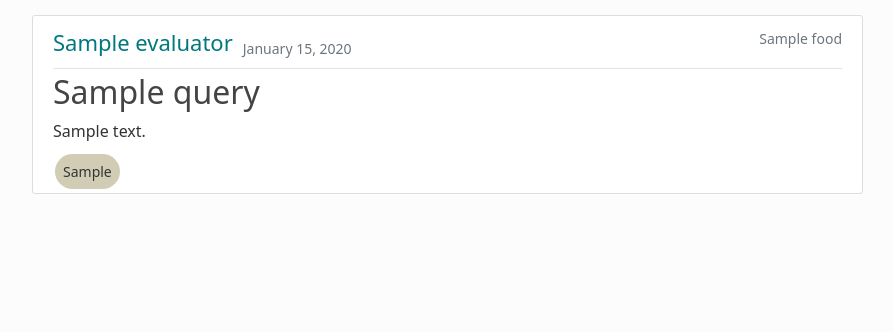
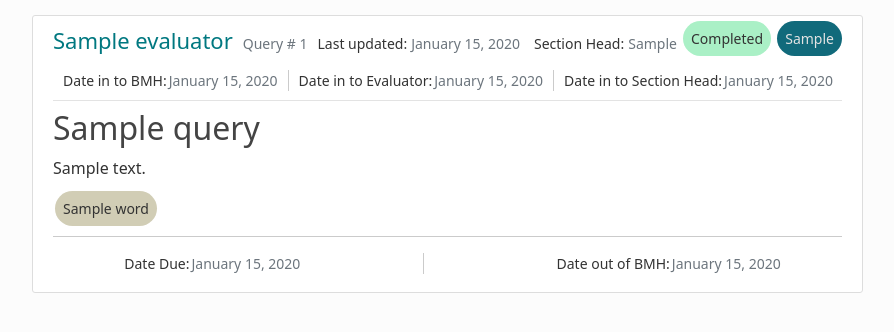
Before and after one commit to BFSSI-Bioinformatics-Lab/cqt_customer_query_tool, a Django app: template query/templates/Query/user_query.html in a window 1280 px wide. Shown: the part 115-447 px from the top of the page, without its empty margins (50-944 px from the left). Run offline with Django 4.2, Linux system fonts and the light colour scheme; tables that the repository leaves empty hold one stand-in row (values such as "Sample post"); the template is opened without the code that fills it: values that come from a table or form of the project are taken from there, most other values are stand-ins (such as "Sample title", 1, 10 or a date in 2020); some libraries are stand-ins or nearby versions.

Commit message:
user page update

```diff
--- a/query/templates/Query/user_query.html
+++ b/query/templates/Query/user_query.html
@@ -5,30 +5,110 @@
   {% for query in queries %}
     <article class="media content-section">
       <div class="media-body">
-          <div class="article-metadata d-flex flex-row justify-content-between">
-            <div class="d-flex flex-row mb-2">
-              <a class="mr-2 mb-0" style="color: #007880; font-size: 22px"
-                 href="{% url 'user_list' query.evaluator.username %}">{{ query.evaluator }}</a>
-              <small class="text-muted d-flex align-items-end" style="margin-left: 10px;">
-                {{ query.updated|date:'F d, Y' }}</small>
+          <div class="article-metadata d-flex flex-column justify-content-between">
+              <div class="d-flex flex-row mb-2 justify-content-between">
+
+                  <div class="d-flex flex-row">
+                      <!-- <h4 class="mr-2 mb-0" style="color: #007880; font-size: 22px"
+                      href="#">{{ query.evaluator }}</h4> -->
+                      <h4><a class="mr-2 mb-0" style="color: #007880; font-size: 22px"
+                      href="{% url 'user_list' query.evaluator.username %}">{{ query.evaluator }}</a></h4>
+                      <small class="text-muted d-flex align-items-center" style="margin-left: 10px;">
+                          Query # {{ query.id }}</small>
+                      <small class=" d-flex align-items-center" style="margin-left: 10px;">
+                          Last updated: <span class="text-muted d-flex align-items-end" style="margin-left: 4px;">{{ query.updated|date:'F d, Y' }}</span> </small>
+
                   </div>
+
+                  <div class="d-flex flex-row">
+                    <small class=" d-flex align-items-center" style="margin-left: 10px;">
+                      Section Head: <span class="text-muted d-flex align-items-end" style="margin-left: 4px;">{{ query.section_head }}</span>
+                    </small>
+                  </div>
+
                   <div>
-              <small class="text-muted">{{ query.food }}</small>
+                      {% if query.get_status_display == 'Completed' %}
+                          <small class="article-footer bg-final status-bg">{{ query.get_status_display }}</small>
+                      {% elif query.get_status_display == 'Waiting for Approval' %}
+                          <small class="article-footer bg-waiting status-bg">{{ query.get_status_display }}</small>
+                      {% else %}
+                          <small class="article-footer bg-progress status-bg">{{ query.get_status_display }}</small>
+                      {% endif %}
+
+                      {% if query.get_quarter_display == 'Q1' %}
+                        <small class="article-footer bg-q1 status-bg"
+                        >{{ query.get_quarter_display }}</small>
+                      {% elif query.get_quarter_display == 'Q2' %}
+                        <small class="article-footer bg-q2 status-bg">{{ query.get_quarter_display }}</small>
+                      {% elif query.get_quarter_display == 'Q3' %}
+                        <small class="article-footer bg-q3 status-bg">{{ query.get_quarter_display }}</small>
+                      {% else %}
+                        <small class="article-footer bg-q4 status-bg">{{ query.get_quarter_display }}</small>
+                      {% endif %}
                   </div>
               </div>
-          <h2><a class="article-title mt-2" href="{% url 'query_detail' pk=query.id %}"
-          >{{ query.subject_line }}</a></h2>
-{#            Add style = white-space:nowrap to add 3 points at the end#}
+
+              <div class="d-flex flex-row mb-2 justify-content-around">
+                  <div class="d-flex flex-row">
+                      <small class=" d-flex align-items-end" style="margin-left: 1px; margin-right: 10px;">
+                          Date in to BMH:
+                          <span class="text-muted d-flex align-items-end" style="margin-left: 2px;">{{ query.date_BMH_received|date:'F d, Y' }}</span> </small>
+                      <span class="vr"></span>
+                      <small class=" d-flex align-items-end" style="margin-left: 10px; margin-right: 10px;">
+                          Date in to Evaluator:
+                          <span class="text-muted d-flex align-items-end" style="margin-left: 2px;">{{ query.date_assigned_to_evaluator|date:'F d, Y' }}</span> </small>
+                      <span class="vr"></span>
+                          <small class=" d-flex align-items-center" style="margin-left: 10px; min-width: 245px;">
+                              Date in to Section Head:
+                          <span class="text-muted d-flex align-items-end" style="margin-left: 2px;">{{ query.date_to_sections_head_for_approval|date:'F d, Y' }}</span> </small>
+
+                  </div>
+              </div>
+
+              <!-- <div class="d-flex flex-row mb-2 justify-content-around">
+                      <small class=" d-flex align-items-end" style="margin-left: 10px;">
+                          Date Due:
+                          <span class="text-muted d-flex align-items-end" style="margin-left: 2px;">{{ query.date_due|date:'F d, Y' }}</span> </small>
+                      <span class="vr"></span>
+                      <small class=" d-flex align-items-end" style="margin-left: 10px;">
+                          Date out of BMH:
+                          <span class="text-muted d-flex align-items-end" style="margin-left: 2px;">{{ query.date_to_customer|date:'F d, Y' }}</span> </small>
+              </div> -->
+
+          </div>
+
+          <h2 class="mt-2">
+              <a class="article-title mt-2" href="{% url 'query_detail' pk=query.id %}"
+          target="_blank">{{ query.subject_line }}</a></h2>
+              <!-- Add style = white-space:nowrap to add 3 points at the end -->
           <p class="article-content  text-truncate"
-             style="max-height: 70px; ">{{ query.query_text }}</p>
-          <small class="article-footer bg-yellow key-bg">{{ query.key_words }}</small>
+          style="max-height: 70px; ">{{ query.query_text }}
+          </p>
 
+          {% for word in query.keywords_as_list %}
+            <small class="article-footer bg-yellow key-bg">{{ word }}</small>
+          {% endfor %}
+
+          <!-- <small class="article-footer bg-yellow key-bg">{{ query.key_words }}</small> -->
+
+          <hr>
+          <div class="d-flex flex-row mb-2 justify-content-around">
+
+              <small class=" d-flex align-items-end" style="margin-left: 10px;">
+                  Date Due:
+                  <span class="text-muted d-flex align-items-end" style="margin-left: 2px;">{{ query.date_due|date:'F d, Y' }}</span> </small>
+              <span class="vr"></span>
+              <small class=" d-flex align-items-end" style="margin-left: 10px;">
+                  Date out of BMH:
+                  <span class="text-muted d-flex align-items-end" style="margin-left: 2px;">{{ query.date_to_customer|date:'F d, Y' }}</span> </small>
+
+          </div>
       </div>
     </article>
   {% endfor %}
 
   <div class="d-flex justify-content-center">
-{#  Show pagination of entries#}
+    <!-- Pagination of queries -->
     {% if is_paginated %}
 
       {% if page_obj.has_previous %}
```
Lines whose indentation alone changed are shown as unchanged.
